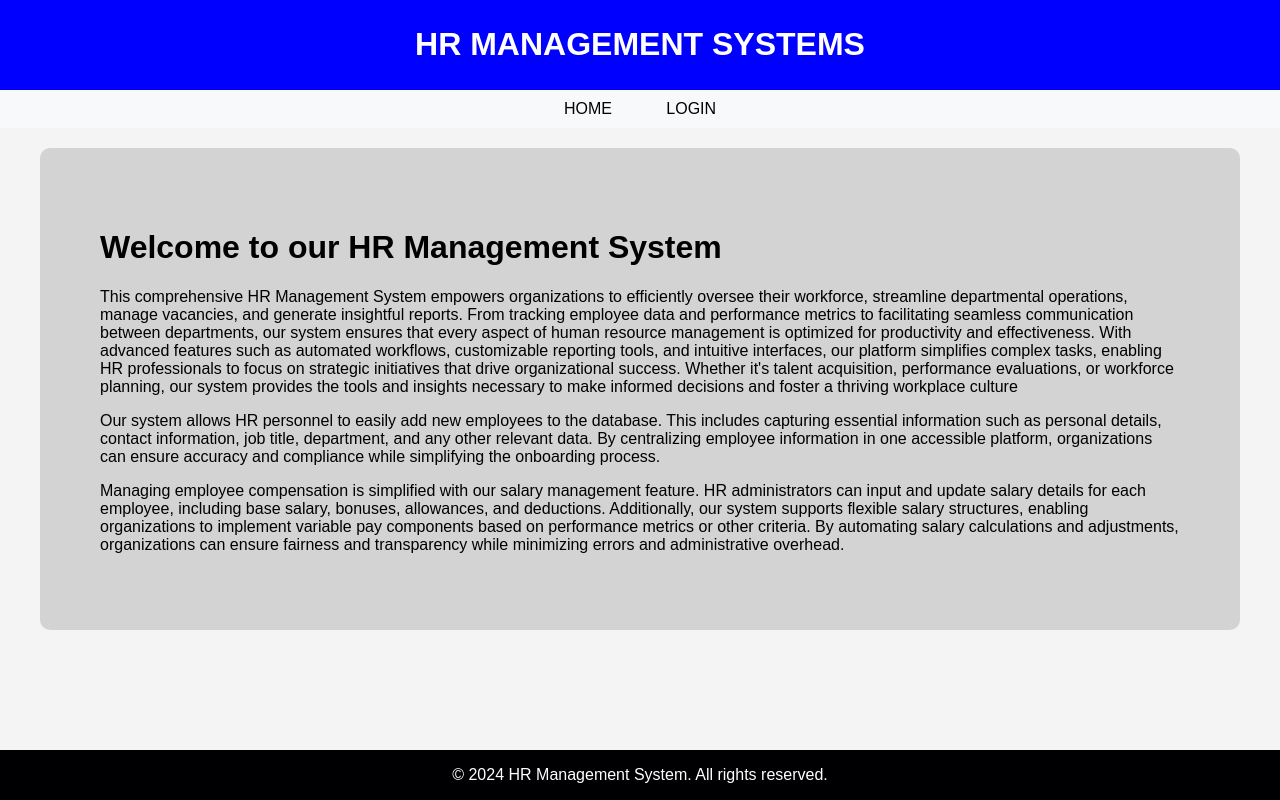
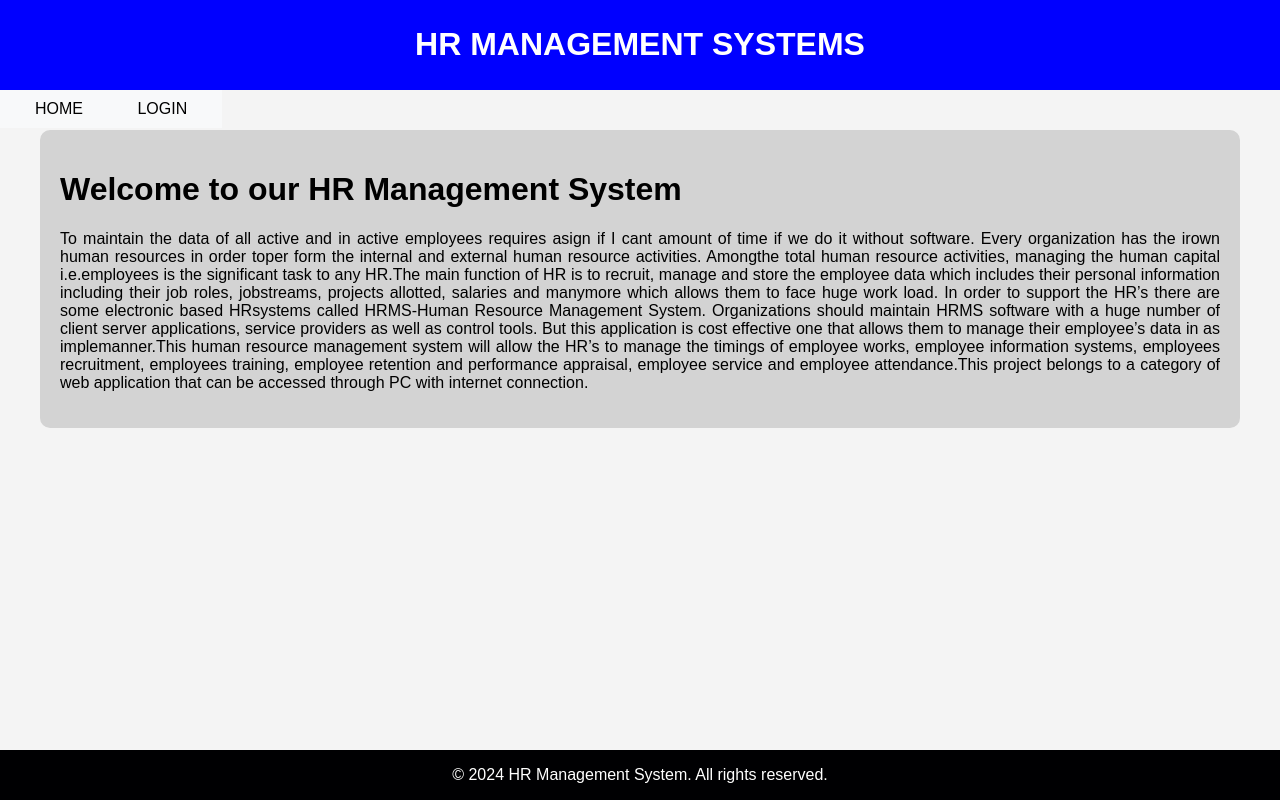
Before and after one commit to SivaECE/HR_MANAGEMENT_SYSTEM, a Django app: page / in a window 1280 px wide. Run offline with Django 5.2, Linux system fonts and the light colour scheme.

Commit message:
Update home.html
Signed-off-by: SIVA P <102237945+SivaECE@users.noreply.github.com>

```diff
--- a/emp/templates/emp/home.html
+++ b/emp/templates/emp/home.html
@@ -23,8 +23,10 @@
         nav {
             background-color:#f8f9fa;
             color: black;
-            padding: 10px;
             text-align: center;
+            float: left;
+            padding:10px;
+
         }
         nav a {
             text-decoration: none;
@@ -37,15 +39,24 @@
             font-size: 20px;
         }
         .container {
-            max-width: 1200px;
-            margin: 20px auto;
+            max-width: 1400px;
+            margin-top: 40px;
+            margin-left: 20px;
+            margin-right: 20px;
+            margin-bottom: 20px;
             padding: 0 20px;
+
+
         }
         .content {
             background-color: lightgray;
-            padding: 60px;
+            padding-top: 20px;
+            padding-bottom: 20px;
+            padding-right: 20px;
+            padding-left: 20px;
             border-radius: 10px;
             margin-top: 10px;
+            text-align: justify;
 
         }
 
@@ -70,11 +81,9 @@
     <div class="container">
         <div class="content">
             <h1>Welcome to our HR Management System</h1>
-            <p>This comprehensive HR Management System empowers organizations to efficiently oversee their workforce, streamline departmental operations, manage vacancies, and generate insightful reports. From tracking employee data and performance metrics to facilitating seamless communication between departments, our system ensures that every aspect of human resource management is optimized for productivity and effectiveness. With advanced features such as automated workflows, customizable reporting tools, and intuitive interfaces, our platform simplifies complex tasks, enabling HR professionals to focus on strategic initiatives that drive organizational success. Whether it's talent acquisition, performance evaluations, or workforce planning, our system provides the tools and insights necessary to make informed decisions and foster a thriving workplace culture</p>
+            <p>To maintain the data of all active and in active employees requires asign if I cant amount of time if we do it without software. Every organization has the irown human resources in order toper form the internal and external human resource activities. Amongthe total human resource activities, managing the human capital i.e.employees is the significant task to any HR.The main function of HR is to recruit, manage and store the employee data which includes their personal information including their job roles, jobstreams, projects allotted, salaries and manymore which allows them to face huge work load. In order to support the HR’s there are some electronic based HRsystems called HRMS-Human Resource Management System. Organizations should maintain HRMS software with a huge number of client server applications, service providers as well as control tools. But this application is cost effective one that allows them to manage their employee’s data in as implemanner.This human resource management system will allow the HR’s to manage the timings of employee works, employee information systems, employees recruitment, employees training, employee retention and performance appraisal, employee service and employee attendance.This project belongs to a category of web application that can be accessed through PC with internet connection. </p>
 
-            <p>Our system allows HR personnel to easily add new employees to the database. This includes capturing essential information such as personal details, contact information, job title, department, and any other relevant data. By centralizing employee information in one accessible platform, organizations can ensure accuracy and compliance while simplifying the onboarding process.</p>
 
-            <p>Managing employee compensation is simplified with our salary management feature. HR administrators can input and update salary details for each employee, including base salary, bonuses, allowances, and deductions. Additionally, our system supports flexible salary structures, enabling organizations to implement variable pay components based on performance metrics or other criteria. By automating salary calculations and adjustments, organizations can ensure fairness and transparency while minimizing errors and administrative overhead.</p>
         </div>
     </div>
     <footer>
```
